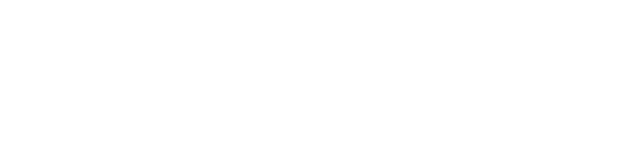
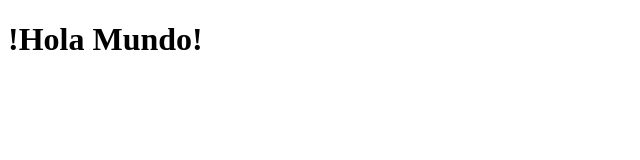
Before and after one commit to malena1688/ejercico3, a plain HTML site: page ejercicio2/index.html in a window 1280 px wide. Shown: the whole page, without its empty margins (0-640 px from the left). Drawn offline with Linux system fonts and the light colour scheme.

Commit message:
add header title

```diff
--- a/ejercicio2/index.html
+++ b/ejercicio2/index.html
@@ -7,5 +7,6 @@
     <title>Mi Web</title>
 </head>
 <body>
+    <h1>!Hola Mundo!</h1>
 </body>
 </html>
```
